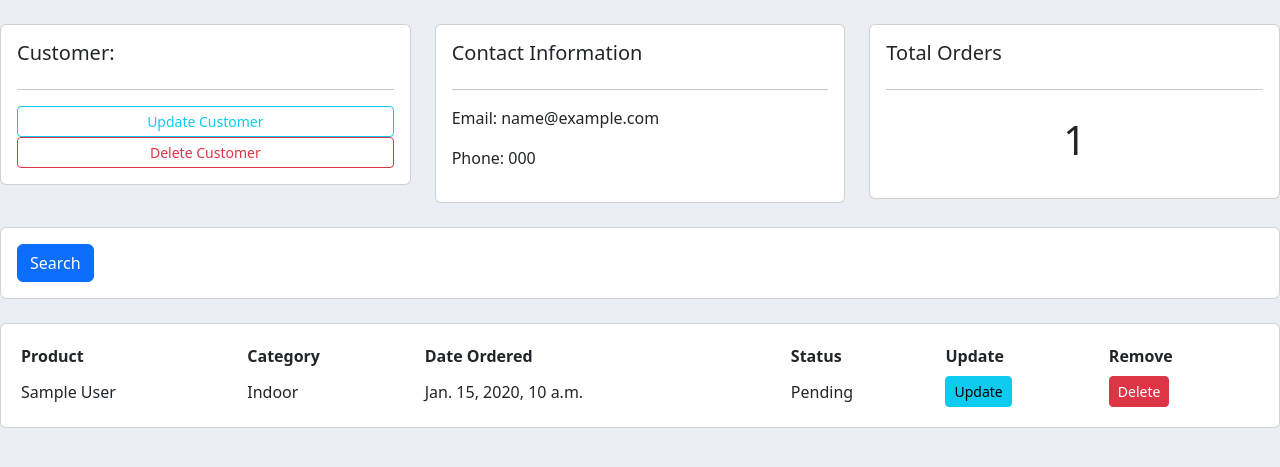
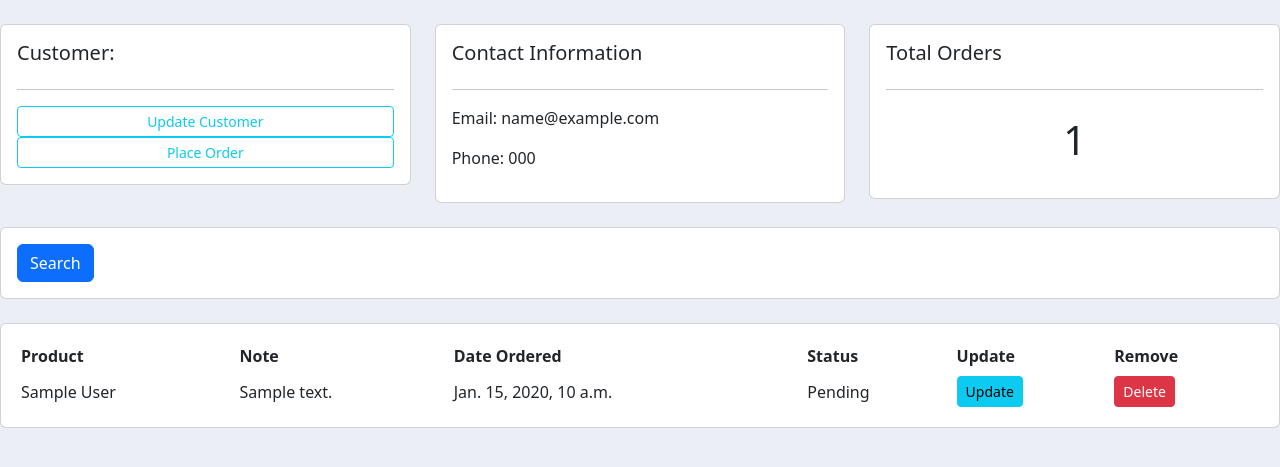
Before and after one commit to ikinoti/crm_project, a Django app: page /customer/1/ in a window 1280 px wide. Shown: the part 57-524 px from the top of the page. Run offline with Django 5.2, Linux system fonts and the light colour scheme; tables that the repository leaves empty hold one stand-in row (values such as "Sample post").

Commit message:
implemented search functionality

```diff
--- a/account/templates/account/customer.html
+++ b/account/templates/account/customer.html
@@ -7,7 +7,7 @@
             <h5>Customer:</h5>
             <hr>
             <a href="#" class="btn btn-outline-info btn-sm btn-block">Update Customer</a>
-            <a href="#" class="btn btn-outline-danger btn-sm btn-block">Delete Customer</a>
+            <a href="{% url 'create_order' customer.id %}" class="btn btn-outline-info btn-sm btn-block">Place Order</a>
         </div>
     </div>
     <div class="col-md">
@@ -31,11 +31,14 @@
 <div class="row">
     <div class="col">
         <div class="card card-body">
+
             <form  method="get">
+                {{ myFilter.form }}
                 <button class="btn btn-primary" type="submit">
                     Search
                 </button>
             </form>
+
         </div>
     </div>
 </div>
@@ -47,7 +50,7 @@
             <table class="tablee table-sm">
                 <tr>
                     <th>Product</th>
-                    <th>Category</th>
+                    <th>Note</th>
                     <th>Date Ordered</th>
                     <th>Status</th>
                     <th>Update</th>
@@ -56,7 +59,7 @@
                 {% for order in orders %}
                     <tr>
                         <td>{{ order.product }}</td>
-                        <td>{{ order.product.category }}</td>
+                        <td>{{ order.note }}</td>
                         <td>{{ order.date_created }}</td>
                         <td>{{ order.status }}</td>
                         <td><a class="btn btn-sm btn-info" href="{% url 'update_order' order.id %}">Update</a></td>
--- a/account/templates/account/dashboard.html
+++ b/account/templates/account/dashboard.html
@@ -32,7 +32,6 @@
         <h5>LAST 5 ORDERS</h5>
         <hr>
         <div class="card card-body">
-            <a href="{% url 'create_order' %}" class="btn btn-primary btn-sm btn-block">Create Order</a>
 
             <table class="table table-sm">
                 <tr>
--- a/account/templates/account/order_form.html
+++ b/account/templates/account/order_form.html
@@ -8,6 +8,12 @@
         <div class="card card-body">
             <form action="" method="POST">
                 {% csrf_token %}
+                {{ formset.management_form }}
+                {% for form in formset %}
+                    {{ form }}
+                    <hr>
+                {% endfor %}
+
                 {{ form }}
 
                 <input type="submit" name="Submit">
```
